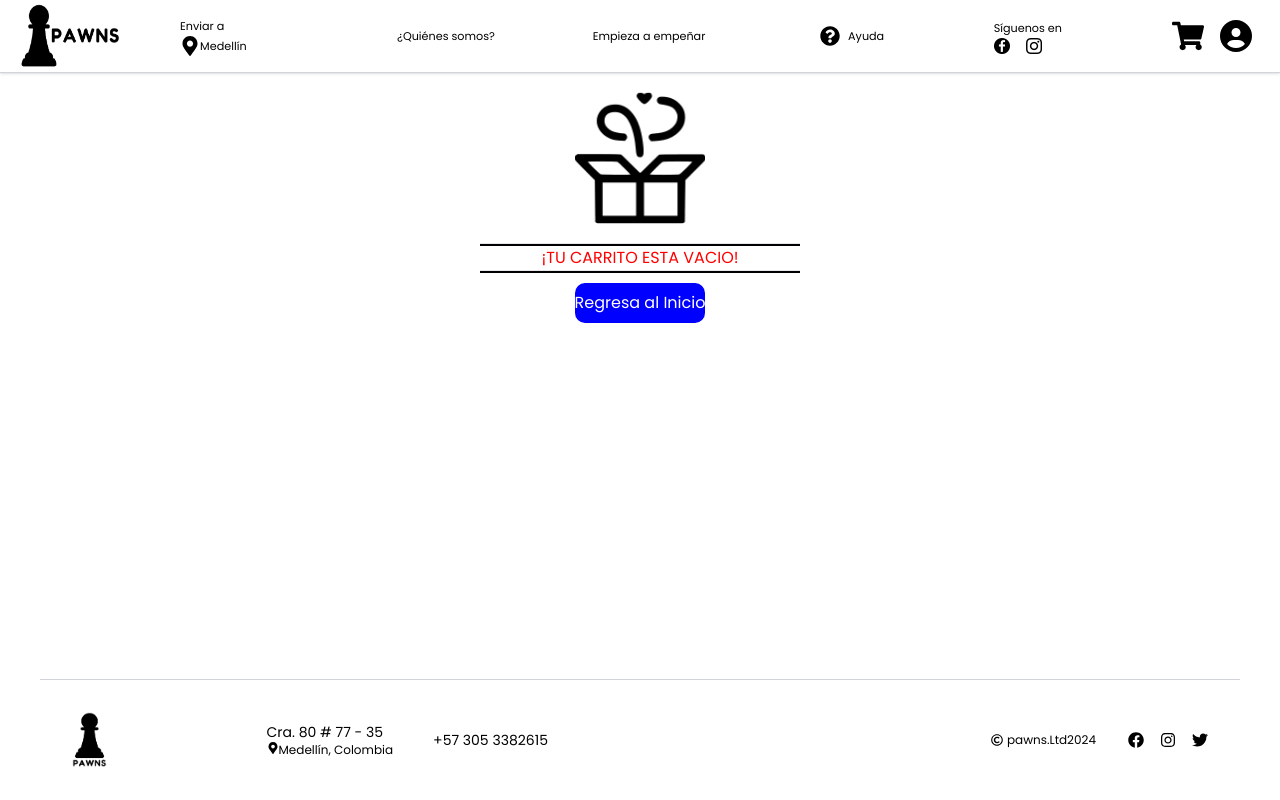
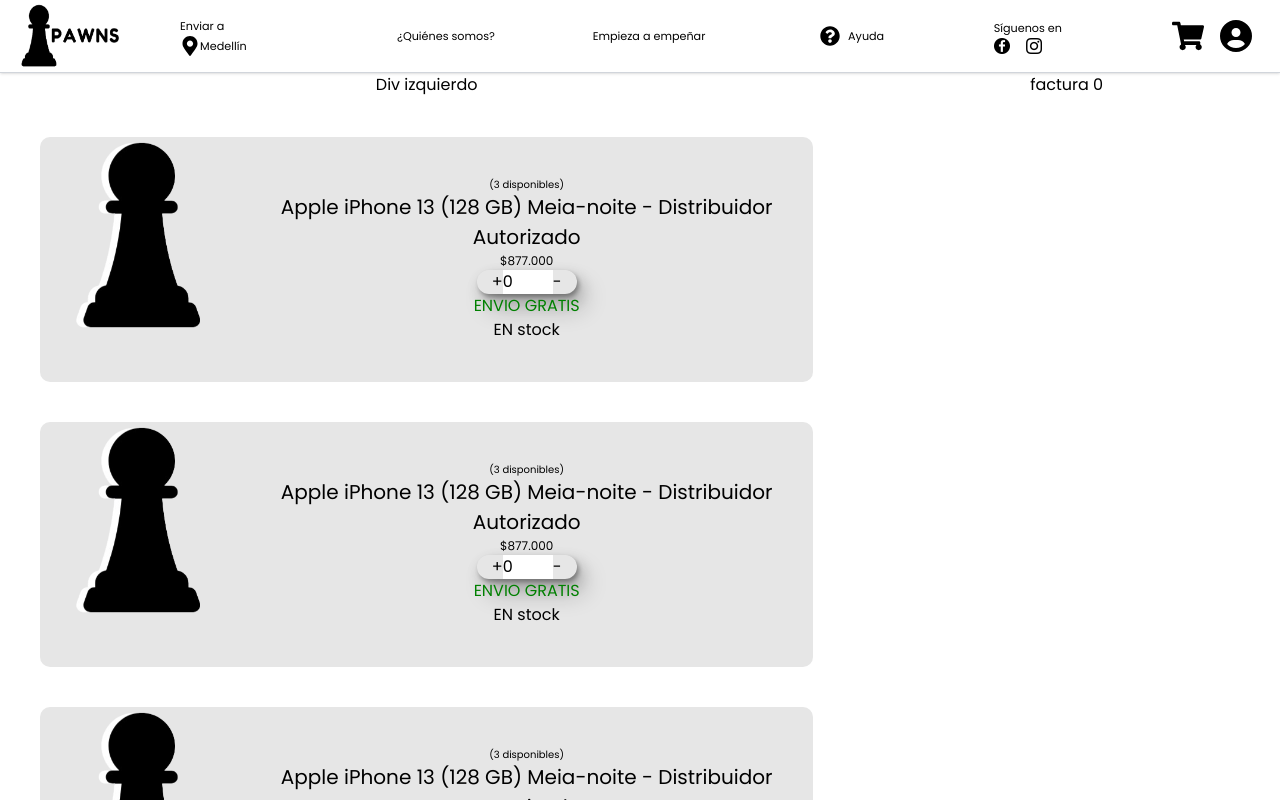
Before and after one commit to wilcar04/Pawns, a React (Vite) app: page /Car in a window 1280 px wide. Shown: the top 800 px of the page. Built offline with nearby package versions, Linux system fonts and the light colour scheme.

Commit message:
FEATURE/CARRITO_ITEACIONDETARJETAS

```diff
--- a/src/components/Card.jsx
+++ b/src/components/Card.jsx
@@ -1,6 +1,15 @@
-import React from 'react';
+import React, { useState } from 'react';
 
-export default function Card(){
+const Card= ({ count, setCount }) => {
+  const increment = () => {
+    setCount(count + 1);
+  };
+
+  const decrement = () => {
+    setCount(count - 1);
+  };
+
+
     return (
         <div class="card contenedor" // creamos la card que envuelve la imagen izquierda y texto derecha
         >
@@ -14,9 +23,9 @@
                 <p style={{fontSize:"20px"}} >Apple iPhone 13 (128 GB) Meia-noite - Distribuidor Autorizado</p>
                 <p style={{fontSize:"12px"}} >$877.000</p>
                 <div class="input-group center" style={{width:"100px"}}>
-                    <button id="decrement">-</button>
-                    <input style={{width:"50px"}} type="number" id="input" value="0" readonly/>
-                    <button id="increment">+</button>
+                <button onClick={increment}> + </button>
+                <input style={{width:"50px"}} type="number" id="input" value={count} readonly/>
+                <button onClick={decrement}> - </button>
                 </div>
                 <p  style={{color:"green"}}>ENVIO GRATIS</p>
                 <p >EN stock</p>
@@ -29,3 +38,5 @@
 
     )
 }
+
+export default Card;
--- a/src/pages/Car.jsx
+++ b/src/pages/Car.jsx
@@ -3,12 +3,22 @@
 import Navbar from "../components/Navbar"
 import Footer from "../components/Footer"
 import Card from "../components/Card"
+import { useState } from 'react';
 
 function requestCar() {
-    return false;
+    return true;
 }
 
 export default function Car(){
+
+    let variableList = [];
+
+    for(let i = 1; i <= 5; i++){
+      const [count, setCount] = useState(0);
+      variableList.push([count, setCount]);
+    }
+
+
     return (
         <div class="min-h-screen flex flex-col">
             <Navbar // insertamos barra de navegacion
@@ -18,13 +28,18 @@
             {requestCar()? // si tenemos datos de la request de la api rest muestra el siguiente div
             <div class="contenedor">
              <div class="izquierda" style={{width:"70%"}}>Div izquierdo
-             <Card/>
-             <Card/>
-             <Card/>
-             <Card/>
-             <Card/>
+
+             {variableList.map((item, index) => ( // iteramos el comonente card segun el numero de contadores
+              <Card key={index} count={item[0]} setCount={item[1]} />
+))}
+
              </div>
-             <div class="derecha" style={{width:"30px"}}>factura</div>
+             <div class="derecha" style={{width:"30px"}}>
+
+                factura {variableList[3][0]}
+
+
+             </div>
            </div>
 
             :
```
